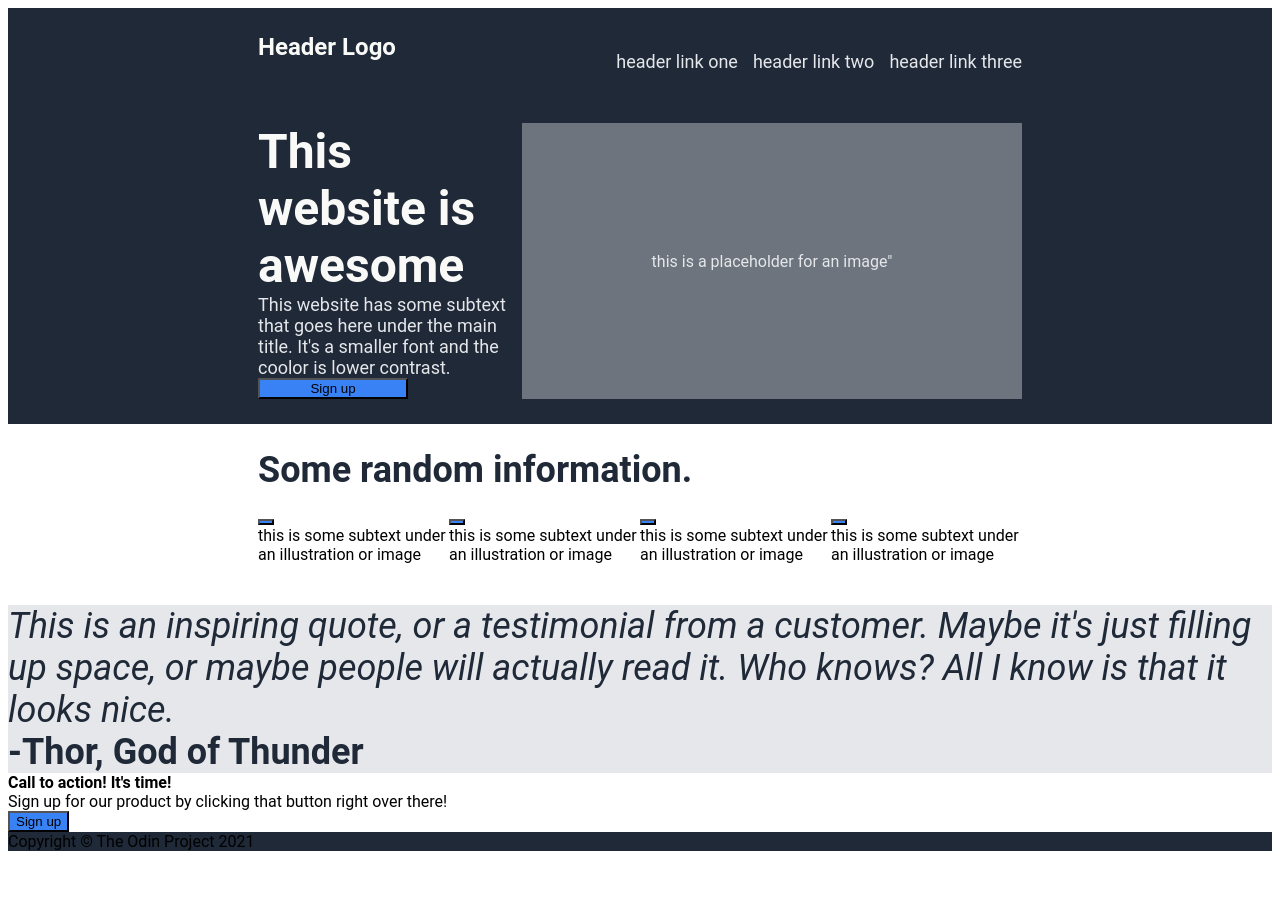
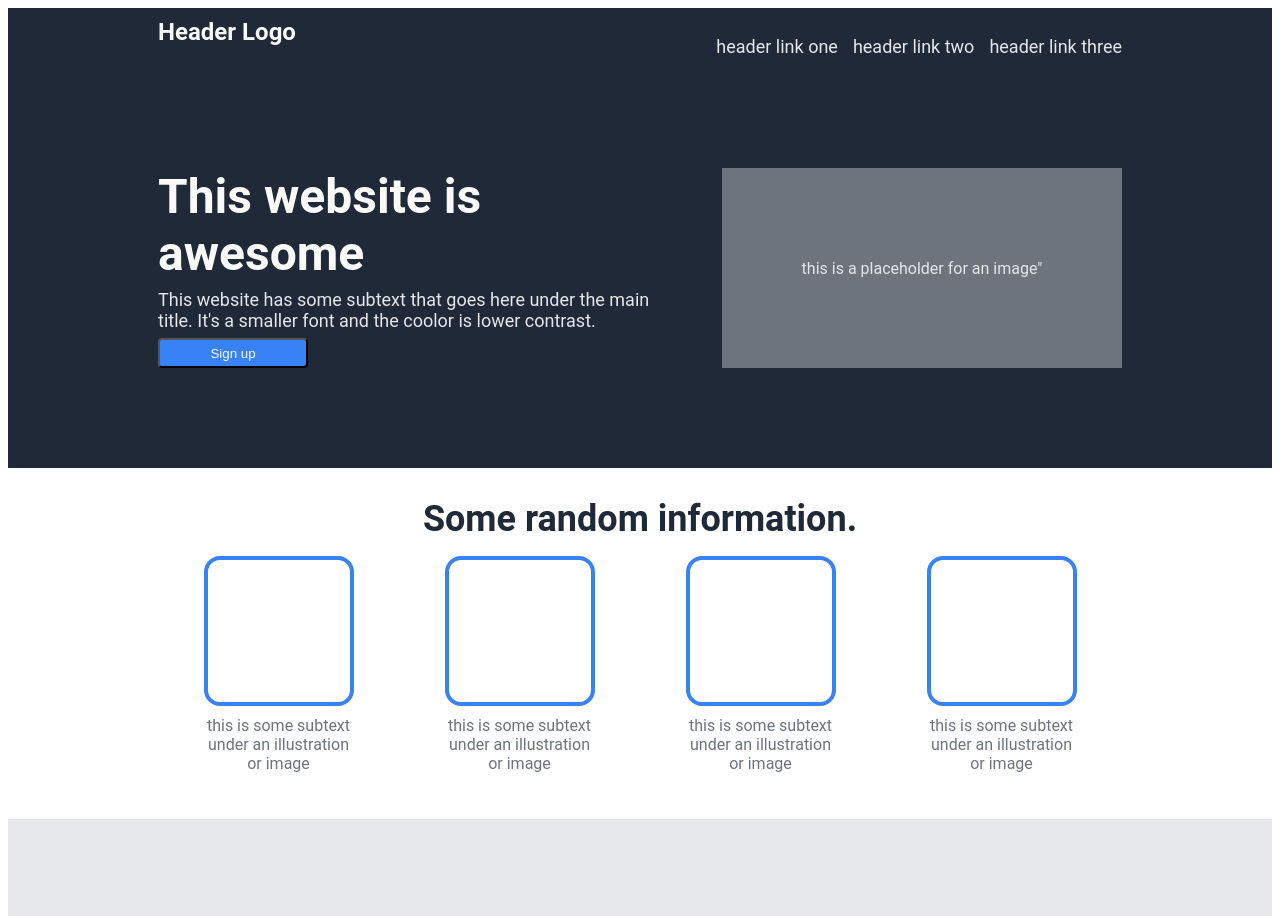
Before and after one commit to Estercade/landing-page, a plain HTML site: page index.html in a window 1280 px wide. Shown: the top 916 px of the page. Before the commit the page ends 859 px from the top, so only its background shows below. Drawn offline with Linux system fonts and the light colour scheme.

Commit message:
Add style and formatting for cards and quote

```diff
--- a/style.css
+++ b/style.css
@@ -12,7 +12,7 @@ body {
     max-height: 40px;
     display: flex;
     justify-content: space-between;
-    padding: 25px 250px;
+    padding: 10px 150px;
 }
 
 #links {
@@ -37,7 +37,6 @@ ul {
 
 .main-title {
     font-size: 48px;
-    font-weight: extra-bold;
     color: #F9FAF8;
 }
 
@@ -49,8 +48,9 @@ ul {
 .content {
     display: flex;
     background-color: #1F2937;
-    padding: 25px 250px;
+    padding: 100px 150px;
     flex: 1;
+    gap: 40px;
 }
 
 .splash {
@@ -61,8 +61,8 @@ ul {
 }
 
 #title-image {
-    min-width: 500px;
-    min-height: 250px;
+    min-width: 400px;
+    min-height: 200px;
     background-color: #6d747d;
     display: flex;
     justify-content: center;
@@ -70,27 +70,64 @@ ul {
     color: #E5E7EB;
 }
 
-#top-button {
-    flex-basis: none;
-    max-width: 150px;
+.info {
+    display: flex;
+    flex-direction: column;
+    /* justify-content: center; */
+    padding: 30px 150px;
 }
 
 .info-title {
     font-size: 36px;
     font-weight: extra-bold;
     color: #1F2937;
+    text-align: center;
 }
 
-.info {
-    padding: 25px 250px;
+.cards {
+    padding: 20px 150px;
+    display: flex;
+    align-content: space-between;
+    flex: 1;
+}
+
+.card {
+    display: flex;
+    flex-direction: column;
+    flex: 1;
+    flex-wrap: wrap;
+    justify-content: center;
+    align-items: center;
+}
+
+.card-desc {
+    text-align: center;
+    color: #6d747d;
+    max-width: 150px;
+    margin-top: 10px;
+
+}
+
+.placeholder-card{
+    background-color: white;
+    border: 4px solid black;
+    border-color: #3882F6;
+    min-height: 150px;
+    min-width: 150px;
+    border-radius: 16px;
 }
 
 button {
     background-color: #3882F6;
+    color: #F9FAF8;
+    border-radius: 4px;
+    min-height: 30px;
+    max-width: 150px;
 }
 
 .review {
     background-color: #E5E7EB;
+    padding: 100px 150px;
 }
 
 .quote, .author {
@@ -98,6 +135,35 @@ button {
     color: #1F2937;
 }
 
+.author {
+    text-align: right;
+}
+
+.container {
+    padding: 30px 150px;
+}
+
+.signup {
+    padding: 20px 150px;
+    background-color: #3882F6;
+    border-radius: 4px;
+    display: flex;
+    justify-content: space-between;
+}
+
+.call {
+    color: #F9FAF8;
+    margin-top: 30px;
+    margin-bottom: 30px;
+}
+
+#bot-button {
+    border: 4px solid black;
+    border-color: #F9FAF8;
+    margin-top: 30px;
+    margin-bottom: 30px;
+}
+
 .header, .footer {
     background-color: #1F2937;
 }
```
